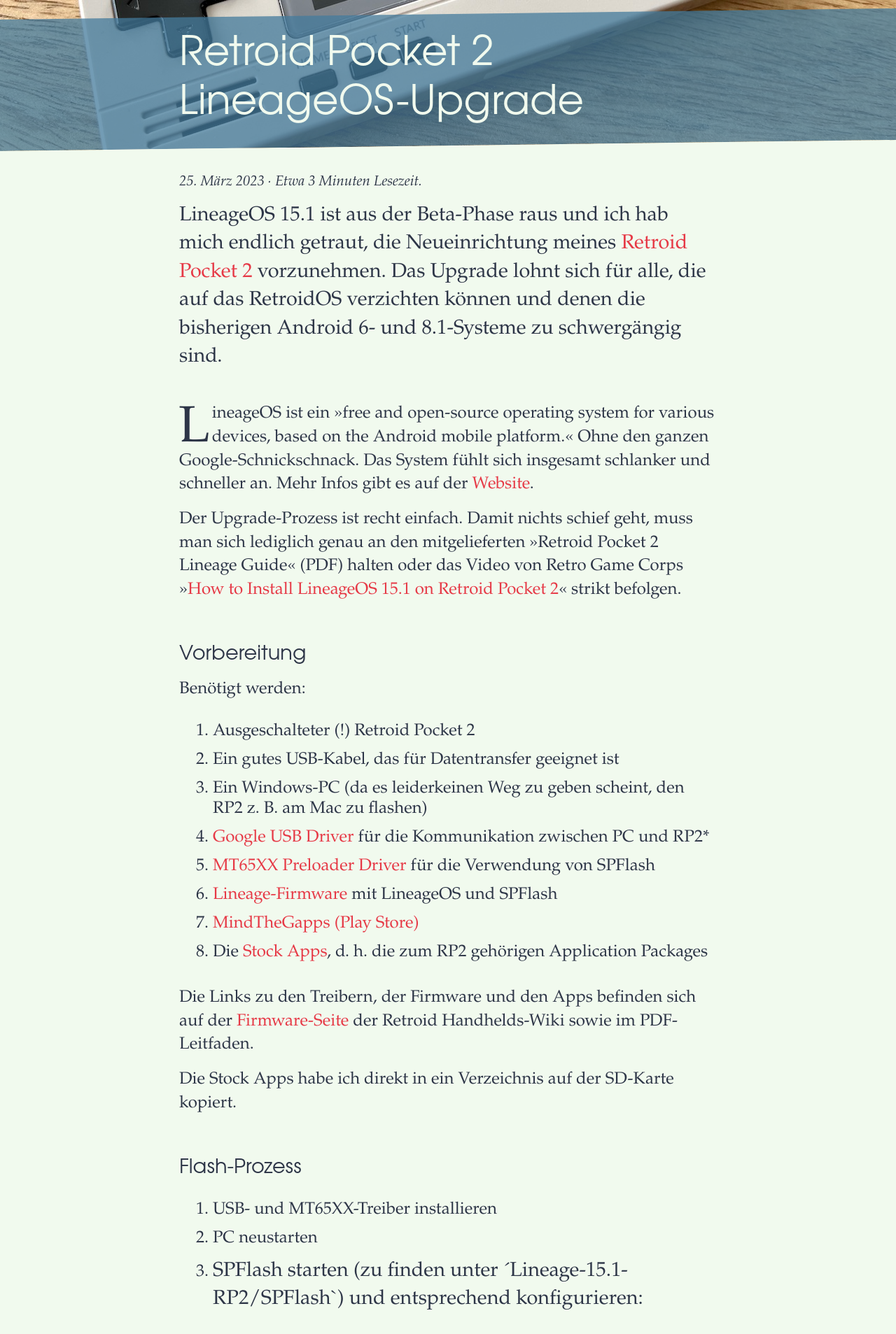
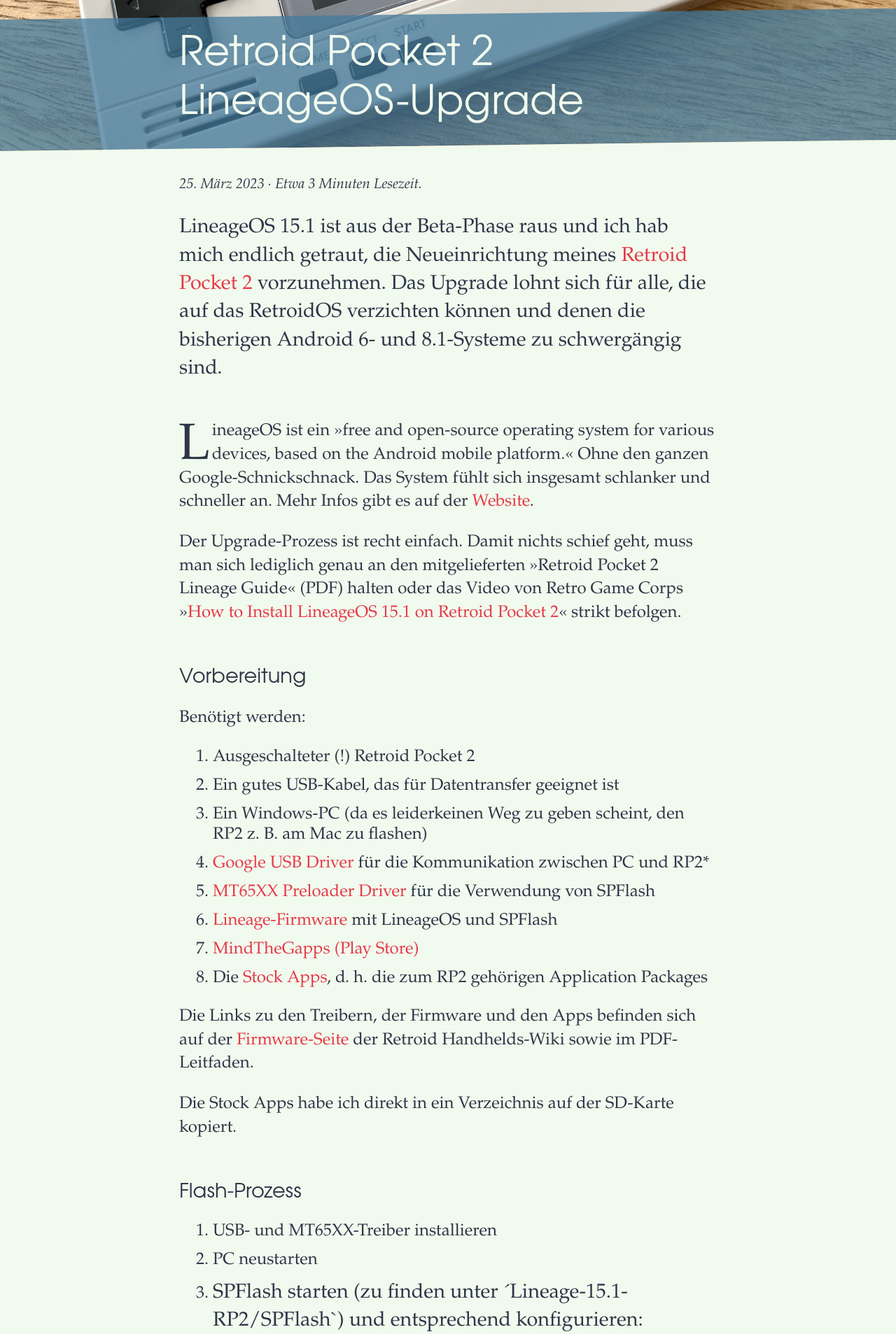
Before and after one commit to marc2o/marc2o.github.io, a Jekyll site: the page built from _posts/2023-03-25-Retroid-Pocket-2-LineageOS-Upgrade.md, in a window 1280 px wide. Shown: the part 552-2459 px from the top of the page at 70% size. Built offline with Jekyll 4.4.1, drawn with Linux system fonts in a browser that asks for light colours.

Commit message:
Update article.css

```diff
--- a/assets/css/article.css
+++ b/assets/css/article.css
@@ -107,20 +107,19 @@
 
 article>*,
 footer>* {
-	margin-top: 1rem;
+	margin-top: 1em;
 	grid-column: 2;
 }
 
 article ol,
 article ul {
 	margin-left: 2em;
-	margin-bottom: 0.75em;
 }
 article ul {
   list-style-type: disc;
 }
-article ul>li,
-article ol>li {
+article ul>li:not(:first-of-type),
+article ol>li:not(:first-of-type) {
 	margin-top: .5em;
 }
 
@@ -158,7 +157,6 @@
 
 figure,
 div[class^='language-'] {
-    margin-top: 2rem;
 	grid-column: 1 / 4;
 	white-space: nowrap;
 	overflow-x: auto;
@@ -227,7 +225,6 @@
 
 h2 {
 	font-size: 120%;
-	margin-top: 2em;
 }
 
 h2+h3 {
```
